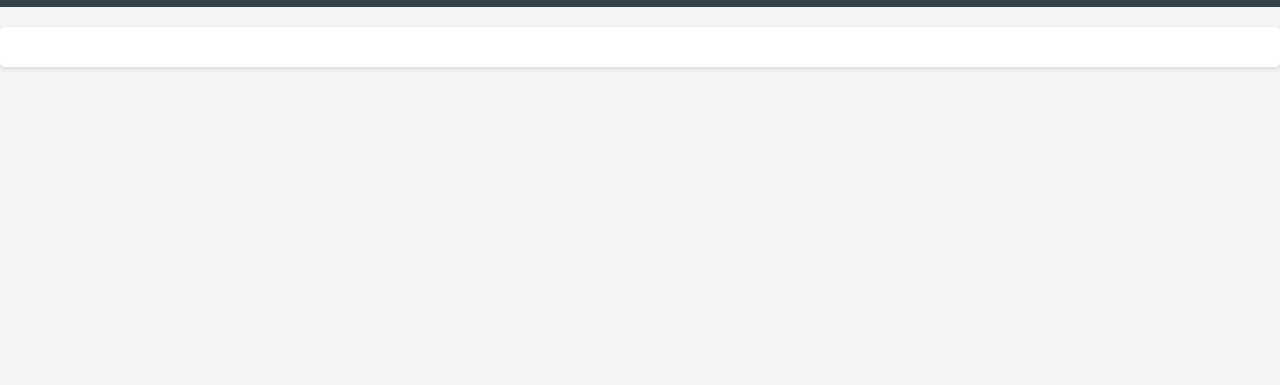
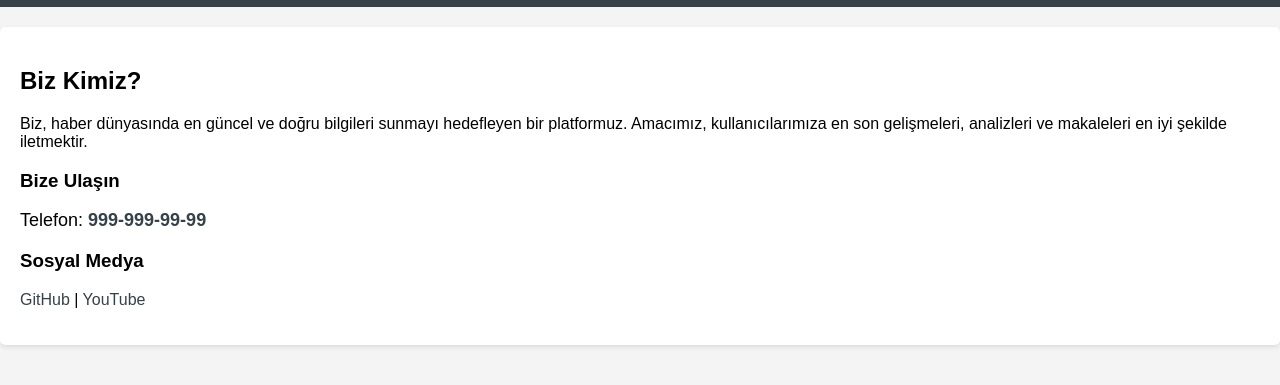
Before and after one commit to BeratPamuk/Chat-gpt-making-a-web-site, a plain HTML site: page index.html in a window 1280 px wide. Both pictures are taken after a click on the link "Hakkımızda". Shown: the part 51-436 px from the top of the page. Drawn offline with Linux system fonts and the light colour scheme.

Commit message:
hakkında tamamlandı

```diff
--- a/index.html
+++ b/index.html
@@ -40,7 +40,7 @@
         </div>
     </div>
 
-    <div class="content" id="about" style="display: none;">
+   <!-- Hakkımızda Bölümü -->
    <div id="about" class="content">
     <h2>Biz Kimiz?</h2>
     <p>
@@ -53,8 +53,8 @@
 
     <h3>Sosyal Medya</h3>
     <p>
-                <a href="https://github.com/yourusername" class="social-link" target="_blank">GitHub</a> |
-                <a href="https://youtube.com/yourchannel" class="social-link" target="_blank">YouTube</a>
+        <a href="https://github.com/BeratPamuk" class="social-link" target="_blank">GitHub</a> |
+        <a href="https://youtube.com/@beratpamuk28" class="social-link" target="_blank">YouTube</a>
     </p>
 </div>
 
--- a/style.css
+++ b/style.css
@@ -145,7 +145,7 @@ button:hover {
     border-radius: 5px;
     box-shadow: 0 2px 5px rgba(0, 0, 0, 0.1);
     margin: 20px 0;
-    animation: fadeIn 0.5s ease; /* Fade in animasyonu */
+    animation: fadeIn1 0.5s ease; /* Fade in animasyonu */
 }
 
 .contact-info {
@@ -176,7 +176,7 @@ button:hover {
 }
 
 /* Fade in animasyonu */
-@keyframes fadeIn {
+@keyframes fadeIn1 {
     from {
         opacity: 0;
     }
```
Lines whose indentation alone changed are shown as unchanged.
